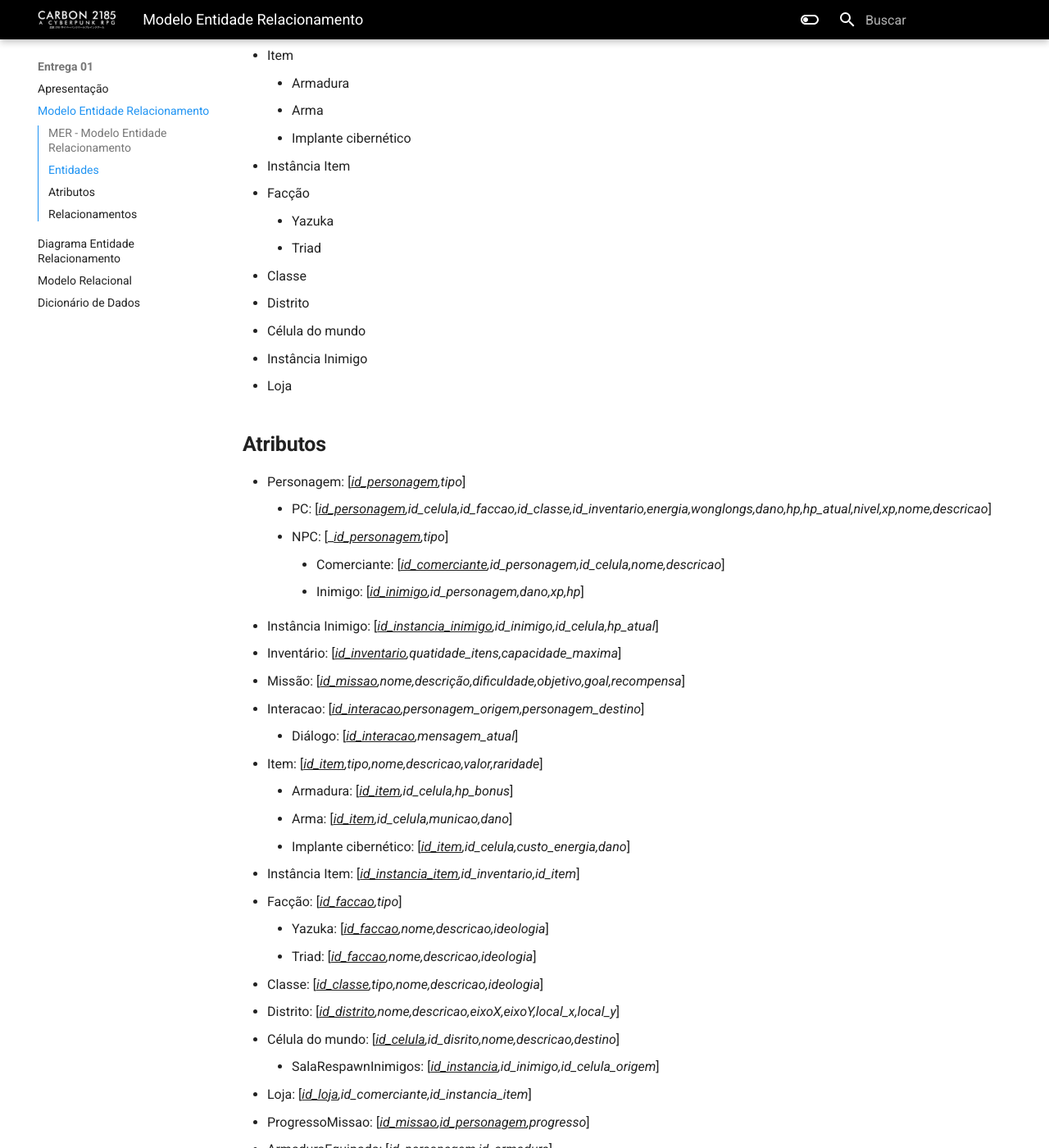
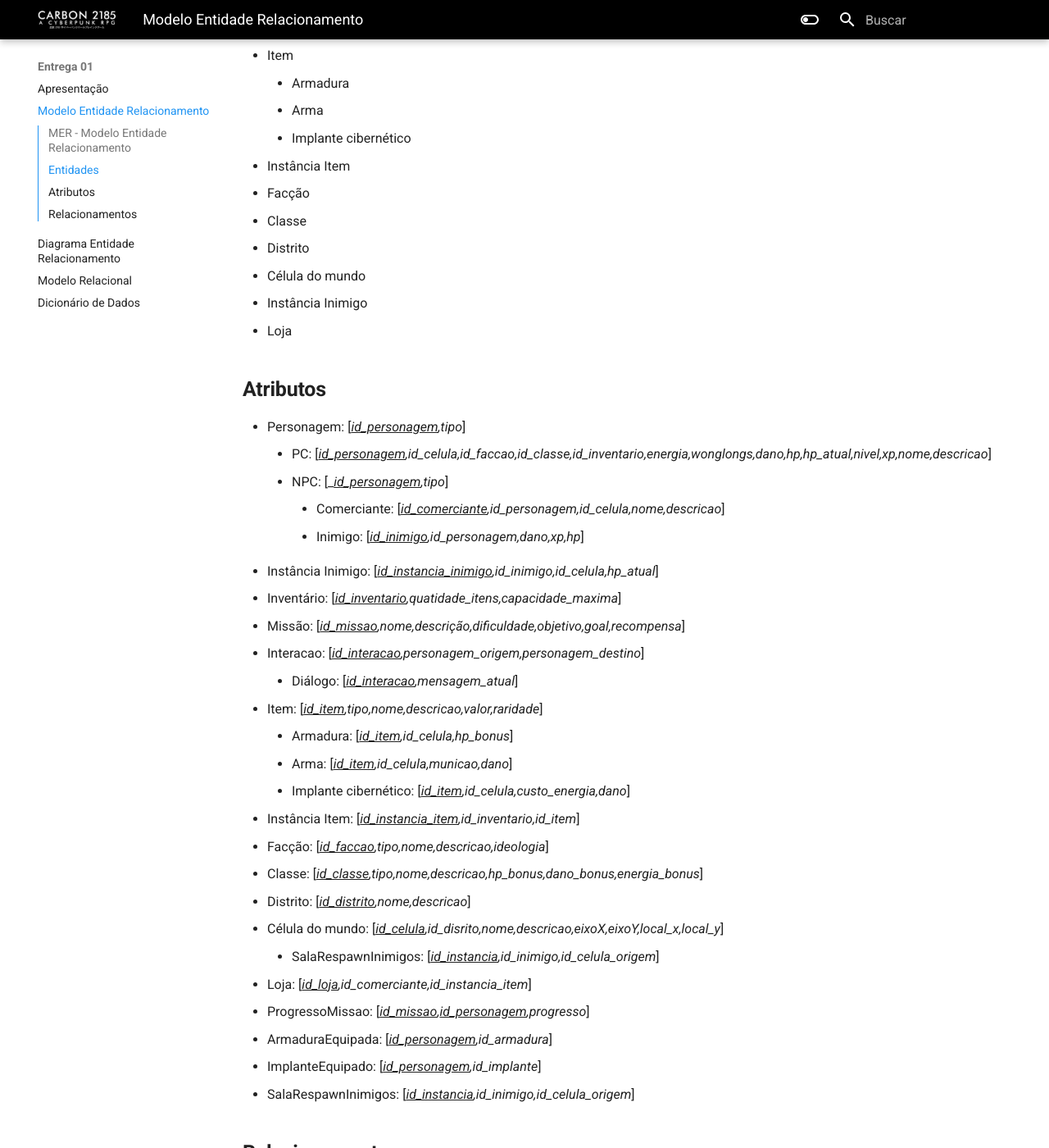
Before and after one commit to SBD1/2024.2-Carbon2185, an MkDocs documentation site: the page built from docs/entrega-1/MER.md, in a window 1280 px wide and 1400 px high, scrolled down 668 px. Shown: the whole window at 82% size. Built offline with MkDocs 1.6.1 and Material for MkDocs 9.7.7, drawn with Linux system fonts in a browser that asks for light colours.

Commit message:
mer atualizado

```diff
--- a/docs/entrega-1/MER.md
+++ b/docs/entrega-1/MER.md
@@ -20,8 +20,6 @@ O Modelo Entidade-Relacionamento é uma abordagem conceitual que organiza as inf
     - Implante cibernético
 - Instância Item
 - Facção
-    - Yazuka
-    - Triad
 - Classe
 - Distrito
 - Célula do mundo
@@ -45,12 +43,10 @@ O Modelo Entidade-Relacionamento é uma abordagem conceitual que organiza as inf
     - Arma: [_<ins>id_item</ins>,id_celula,municao,dano_]
     - Implante cibernético: [_<ins>id_item</ins>,id_celula,custo_energia,dano_]
 - Instância Item: [_<ins>id_instancia_item</ins>,id_inventario,id_item_]
-- Facção: [_<ins>id_faccao</ins>,tipo_]
-    - Yazuka: [_<ins>id_faccao</ins>,nome,descricao,ideologia_]
-    - Triad: [_<ins>id_faccao</ins>,nome,descricao,ideologia_]
-- Classe: [_<ins>id_classe</ins>,tipo,nome,descricao,ideologia_]
-- Distrito: [_<ins>id_distrito</ins>,nome,descricao,eixoX,eixoY,local_x,local_y_]
-- Célula do mundo: [_<ins>id_celula</ins>,id_disrito,nome,descricao,destino_]
+- Facção: [_<ins>id_faccao</ins>,tipo,nome,descricao,ideologia_]
+- Classe: [_<ins>id_classe</ins>,tipo,nome,descricao,hp_bonus,dano_bonus,energia_bonus_]
+- Distrito: [_<ins>id_distrito</ins>,nome,descricao_]
+- Célula do mundo: [_<ins>id_celula</ins>,id_disrito,nome,descricao,eixoX,eixoY,local_x,local_y_]
     - SalaRespawnInimigos: [_<ins>id_instancia</ins>,id_inimigo,id_celula_origem_]
 - Loja: [_<ins>id_loja</ins>,id_comerciante,id_instancia_item_]
 - ProgressoMissao: [_<ins>id_missao</ins>,<ins>id_personagem</ins>,progresso_]
```
